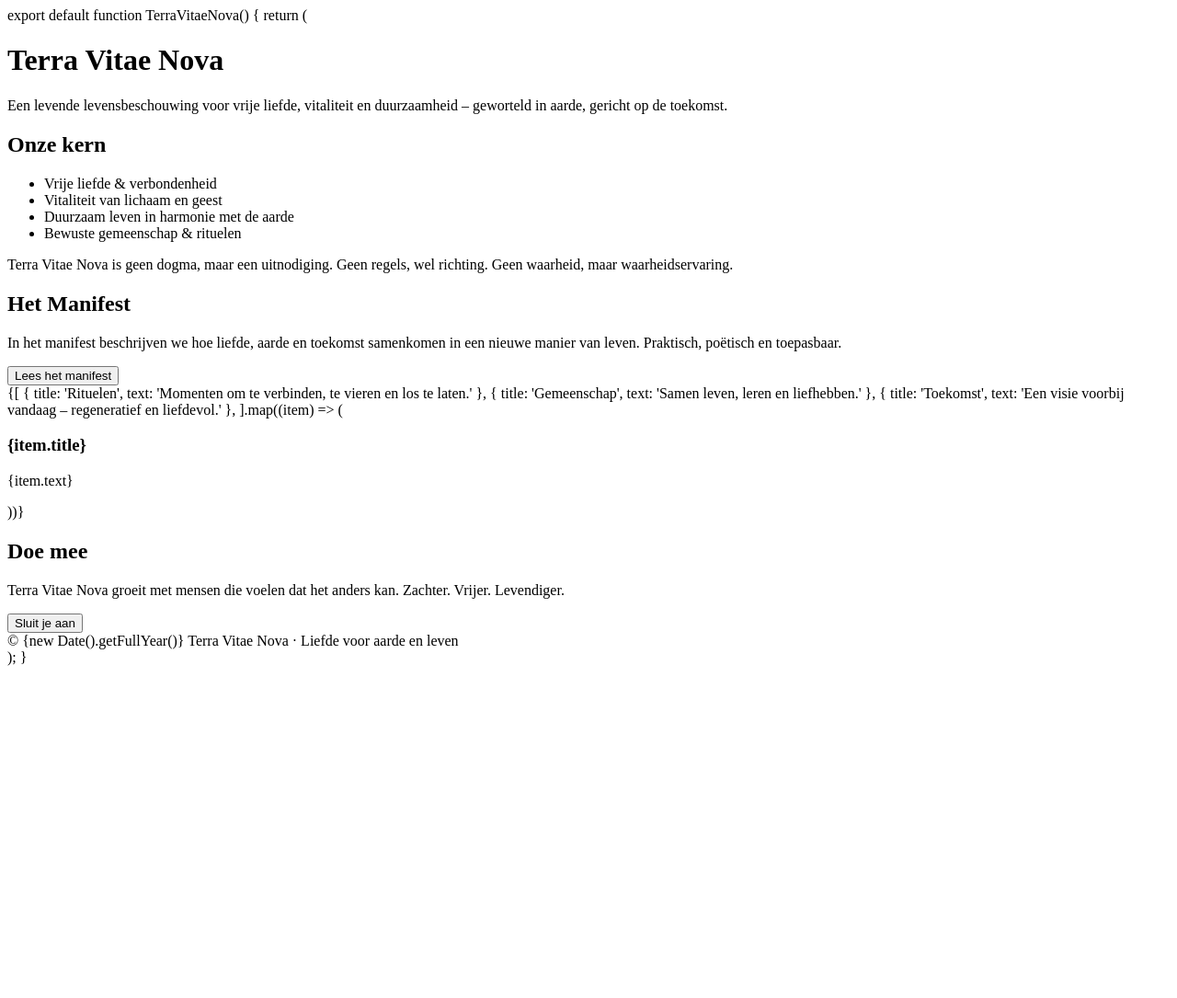
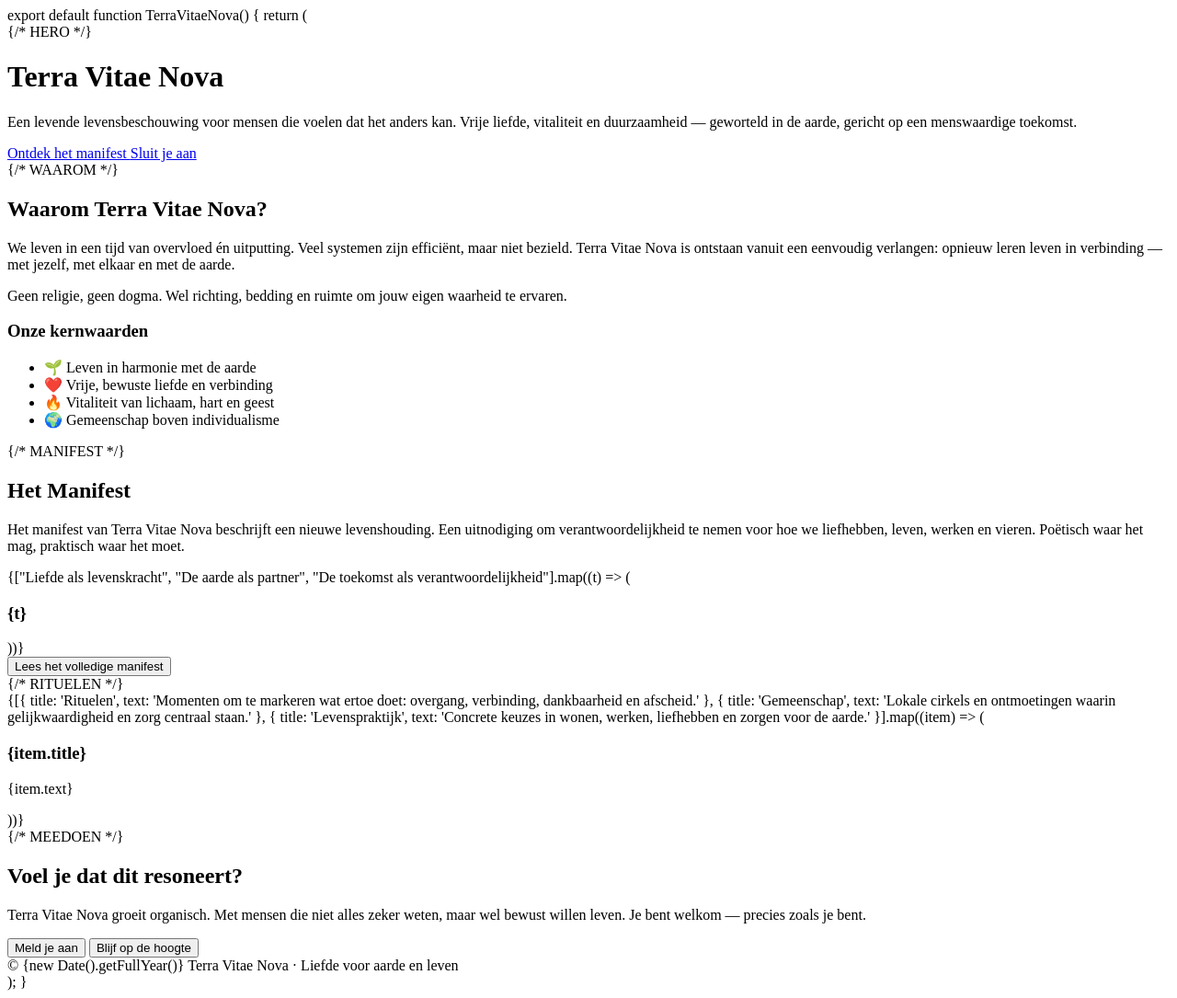
Before and after one commit to Wilc77/terra-vitae-nova, a plain HTML site: page index.html in a window 1280 px wide. Shown: the whole page at 92% size. Before the commit the page ends 800 px from the top, so only its background shows below. Drawn offline with Linux system fonts and the light colour scheme.

Commit message:
Update index.html

```diff
--- a/index.html
+++ b/index.html
@@ -1,70 +1,113 @@
 export default function TerraVitaeNova() {
   return (
-    <div className="min-h-screen bg-gradient-to-b from-green-50 to-amber-50 text-gray-800">
-      <header className="max-w-6xl mx-auto px-6 py-12">
-        <h1 className="text-5xl font-bold tracking-tight">Terra Vitae Nova</h1>
-        <p className="mt-4 text-xl max-w-2xl">
-          Een levende levensbeschouwing voor vrije liefde, vitaliteit en duurzaamheid –
-          geworteld in aarde, gericht op de toekomst.
-        </p>
+    <div className="min-h-screen bg-gradient-to-br from-emerald-50 via-stone-50 to-amber-50 text-gray-800">
+      {/* HERO */}
+      <header className="relative overflow-hidden">
+        <div className="max-w-6xl mx-auto px-6 py-24">
+          <h1 className="text-6xl md:text-7xl font-bold tracking-tight">
+            Terra Vitae Nova
+          </h1>
+          <p className="mt-6 text-2xl max-w-3xl">
+            Een levende levensbeschouwing voor mensen die voelen dat het anders kan.
+            Vrije liefde, vitaliteit en duurzaamheid — geworteld in de aarde,
+            gericht op een menswaardige toekomst.
+          </p>
+          <div className="mt-10 flex flex-wrap gap-4">
+            <a href="#manifest" className="px-8 py-4 rounded-2xl bg-emerald-700 text-white text-lg hover:bg-emerald-800 transition">
+              Ontdek het manifest
+            </a>
+            <a href="#meedoen" className="px-8 py-4 rounded-2xl bg-white text-emerald-700 text-lg border border-emerald-200 hover:bg-emerald-50 transition">
+              Sluit je aan
+            </a>
+          </div>
+        </div>
       </header>
 
-      <main className="max-w-6xl mx-auto px-6 space-y-20">
-        <section className="grid md:grid-cols-2 gap-10 items-center">
+      <main className="max-w-6xl mx-auto px-6 space-y-32">
+        {/* WAAROM */}
+        <section className="grid md:grid-cols-2 gap-16 items-center">
           <div>
-            <h2 className="text-3xl font-semibold">Onze kern</h2>
-            <ul className="mt-4 space-y-3 text-lg list-disc list-inside">
-              <li>Vrije liefde & verbondenheid</li>
-              <li>Vitaliteit van lichaam en geest</li>
-              <li>Duurzaam leven in harmonie met de aarde</li>
-              <li>Bewuste gemeenschap & rituelen</li>
+            <h2 className="text-4xl font-semibold">Waarom Terra Vitae Nova?</h2>
+            <p className="mt-6 text-xl leading-relaxed">
+              We leven in een tijd van overvloed én uitputting. Veel systemen zijn
+              efficiënt, maar niet bezield. Terra Vitae Nova is ontstaan vanuit
+              een eenvoudig verlangen: opnieuw leren leven in verbinding — met
+              jezelf, met elkaar en met de aarde.
+            </p>
+            <p className="mt-4 text-xl leading-relaxed">
+              Geen religie, geen dogma. Wel richting, bedding en ruimte om jouw
+              eigen waarheid te ervaren.
+            </p>
+          </div>
+          <div className="bg-white rounded-3xl shadow-xl p-10">
+            <h3 className="text-2xl font-semibold">Onze kernwaarden</h3>
+            <ul className="mt-6 space-y-4 text-lg">
+              <li>🌱 Leven in harmonie met de aarde</li>
+              <li>❤️ Vrije, bewuste liefde en verbinding</li>
+              <li>🔥 Vitaliteit van lichaam, hart en geest</li>
+              <li>🌍 Gemeenschap boven individualisme</li>
             </ul>
-          </div>
-          <div className="bg-white rounded-2xl shadow p-6">
-            <p className="text-lg">
-              Terra Vitae Nova is geen dogma, maar een uitnodiging.
-              Geen regels, wel richting. Geen waarheid, maar waarheidservaring.
-            </p>
           </div>
         </section>
 
-        <section>
-          <h2 className="text-3xl font-semibold">Het Manifest</h2>
-          <p className="mt-4 text-lg max-w-3xl">
-            In het manifest beschrijven we hoe liefde, aarde en toekomst samenkomen
-            in een nieuwe manier van leven. Praktisch, poëtisch en toepasbaar.
+        {/* MANIFEST */}
+        <section id="manifest" className="text-center max-w-4xl mx-auto">
+          <h2 className="text-4xl font-semibold">Het Manifest</h2>
+          <p className="mt-6 text-xl leading-relaxed">
+            Het manifest van Terra Vitae Nova beschrijft een nieuwe levenshouding.
+            Een uitnodiging om verantwoordelijkheid te nemen voor hoe we liefhebben,
+            leven, werken en vieren. Poëtisch waar het mag, praktisch waar het moet.
           </p>
-          <button className="mt-6 px-6 py-3 rounded-xl bg-green-600 text-white text-lg hover:bg-green-700 transition">
-            Lees het manifest
+          <div className="mt-10 grid md:grid-cols-3 gap-6">
+            {["Liefde als levenskracht", "De aarde als partner", "De toekomst als verantwoordelijkheid"].map((t) => (
+              <div key={t} className="bg-white rounded-2xl shadow p-6">
+                <h3 className="text-xl font-semibold">{t}</h3>
+              </div>
+            ))}
+          </div>
+          <button className="mt-10 px-8 py-4 rounded-2xl bg-emerald-700 text-white text-lg hover:bg-emerald-800 transition">
+            Lees het volledige manifest
           </button>
         </section>
 
-        <section className="grid md:grid-cols-3 gap-6">
-          {[
-            { title: 'Rituelen', text: 'Momenten om te verbinden, te vieren en los te laten.' },
-            { title: 'Gemeenschap', text: 'Samen leven, leren en liefhebben.' },
-            { title: 'Toekomst', text: 'Een visie voorbij vandaag – regeneratief en liefdevol.' },
-          ].map((item) => (
-            <div key={item.title} className="bg-white rounded-2xl shadow p-6">
-              <h3 className="text-xl font-semibold">{item.title}</h3>
-              <p className="mt-2">{item.text}</p>
+        {/* RITUELEN */}
+        <section className="grid md:grid-cols-3 gap-8">
+          {[{
+            title: 'Rituelen',
+            text: 'Momenten om te markeren wat ertoe doet: overgang, verbinding, dankbaarheid en afscheid.'
+          }, {
+            title: 'Gemeenschap',
+            text: 'Lokale cirkels en ontmoetingen waarin gelijkwaardigheid en zorg centraal staan.'
+          }, {
+            title: 'Levenspraktijk',
+            text: 'Concrete keuzes in wonen, werken, liefhebben en zorgen voor de aarde.'
+          }].map((item) => (
+            <div key={item.title} className="bg-white rounded-3xl shadow-xl p-8">
+              <h3 className="text-2xl font-semibold">{item.title}</h3>
+              <p className="mt-4 text-lg">{item.text}</p>
             </div>
           ))}
         </section>
 
-        <section className="bg-green-700 text-white rounded-3xl p-10 text-center">
-          <h2 className="text-3xl font-semibold">Doe mee</h2>
-          <p className="mt-4 text-lg max-w-2xl mx-auto">
-            Terra Vitae Nova groeit met mensen die voelen dat het anders kan.
-            Zachter. Vrijer. Levendiger.
+        {/* MEEDOEN */}
+        <section id="meedoen" className="bg-emerald-800 text-white rounded-[3rem] p-16 text-center">
+          <h2 className="text-4xl font-semibold">Voel je dat dit resoneert?</h2>
+          <p className="mt-6 text-xl max-w-3xl mx-auto">
+            Terra Vitae Nova groeit organisch. Met mensen die niet alles zeker
+            weten, maar wel bewust willen leven. Je bent welkom — precies zoals je bent.
           </p>
-          <button className="mt-6 px-6 py-3 rounded-xl bg-white text-green-700 text-lg hover:bg-green-100 transition">
-            Sluit je aan
-          </button>
+          <div className="mt-10 flex flex-wrap justify-center gap-4">
+            <button className="px-8 py-4 rounded-2xl bg-white text-emerald-800 text-lg hover:bg-emerald-100 transition">
+              Meld je aan
+            </button>
+            <button className="px-8 py-4 rounded-2xl border border-white text-white text-lg hover:bg-emerald-700 transition">
+              Blijf op de hoogte
+            </button>
+          </div>
         </section>
       </main>
 
-      <footer className="mt-24 py-10 text-center text-sm text-gray-600">
+      <footer className="mt-32 py-12 text-center text-sm text-gray-600">
         © {new Date().getFullYear()} Terra Vitae Nova · Liefde voor aarde en leven
       </footer>
     </div>
```
